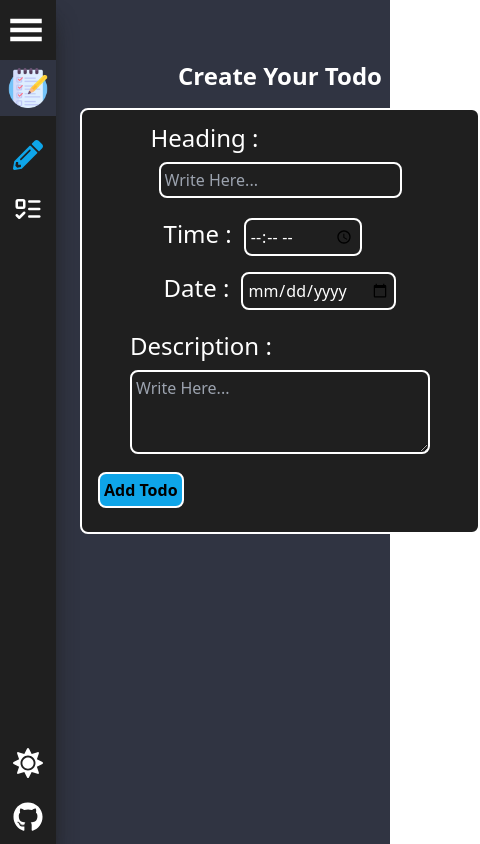
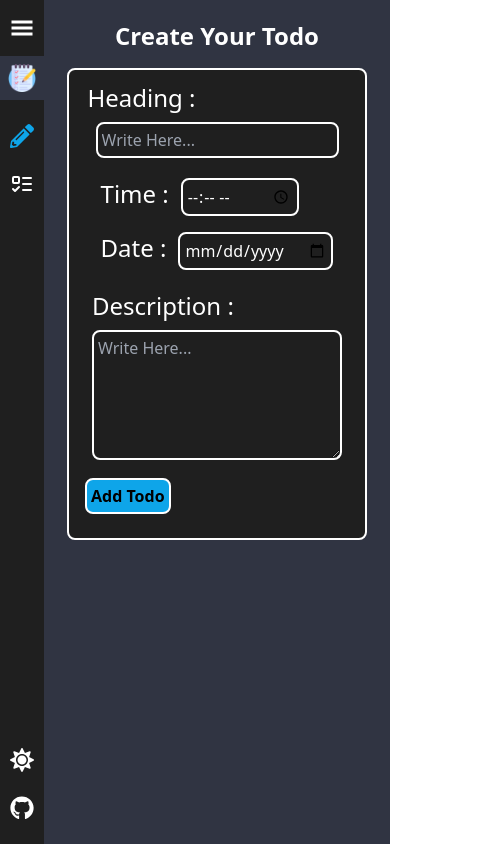
Before and after one commit to webDev5464/React-Todo-Documentation, a React (Vite) app: page / in a window 390 px wide. Shown: the whole page, 480 px wide, since content can reach past the window. Built offline with nearby package versions, Linux system fonts and the light colour scheme.

Commit message:
-modified: aside and createTodo 380px responsive complate

```diff
--- a/src/App.jsx
+++ b/src/App.jsx
@@ -14,7 +14,7 @@ export default function App() {
           <Aside />
         </div>
 
-        <main className={`p-5 bg-[--mainBg] text-[--white] w-full mdTablet:h-screen mdTablet:pl-20 ${theme}`}>
+        <main className={`p-5 bg-[--mainBg] text-[--white] w-full mdTablet:h-screen mdTablet:pl-20 lMobile:pl-16 ${theme}`}>
           <Routes>
             <Route path="/" element={<TodoForm />} />
             <Route path="TodoList" element={<TodoList />} />
--- a/src/components/configs/Aside.jsx
+++ b/src/components/configs/Aside.jsx
@@ -15,15 +15,15 @@ export default function Aside() {
   return (
     <section className={aside ? `aside aside-Disable ${theme}` : `aside aside-Enable ${theme}`}>
       {/* hamburger Button */}
-      <section className="lg:hidden text-4xl mx-2 flex items-center py-3">
-        <button onClick={showAside}>
+      <section className="lg:hidden text-4xl lMobile:text-2xl mx-2 flex items-center py-3 h-14">
+        <button onClick={showAside} className={aside ? '' : 'absolute left-0 px-3'}>
           {aside ? <GiHamburgerMenu /> : <MdCancel />}
         </button>
       </section>
       {/* Icon & webHeading */}
-      <section className={`flex items-center justify-center bg-[--mainBg] text-[--white] ${theme}`}>
+      <section className={`flex w-full items-center justify-center bg-[--mainBg] text-[--white] ${theme}`}>
         <div className="m-2">
-          <img src={TodoIcon} alt="TodoIcon" className="w-10" />
+          <img src={TodoIcon} alt="TodoIcon" className="w-10 lMobile:w-7" />
         </div>
         <div className={aside ? "tablet:hidden" : "block"}>
           <h2 className={`text-lg mx-6 font-bold`}>My-Todo</h2>
@@ -35,7 +35,7 @@ export default function Aside() {
           <NavLink to={'/'}>
             {aside
               ?
-              <div className="lg:text-xl text-3xl flex items-center">
+              <div className="lg:text-xl text-3xl lMobile:text-2xl flex items-center">
                 <div className="mx-2"><FaPencilAlt /></div>
                 <div className="tablet:hidden">Create Todo</div>
               </div>
@@ -51,7 +51,7 @@ export default function Aside() {
           <NavLink to={'TodoList'}>
             {aside
               ?
-              <div className="lg:text-xl text-3xl flex items-center">
+              <div className="lg:text-xl text-3xl lMobile:text-2xl flex items-center">
                 <div className="mx-2"><LuListTodo /></div>
                 <div className="tablet:hidden">Todo List</div>
               </div>
@@ -66,11 +66,11 @@ export default function Aside() {
       </section>
       {/* Ref & Theme */}
       <section className={aside ? "refAndTheme tablet:flex-col" : "refAndTheme flex-row"}>
-        <div onClick={toggleTheme} className="text-3xl cursor-pointer tablet:py-3">
+        <div onClick={toggleTheme} className="text-3xl lMobile:text-2xl cursor-pointer tablet:py-3">
           {theme === "dark" ? <FaSun /> : <FaMoon />}
         </div>
         <div className="tablet:py-3">
-          <Link to={"https://github.com/webDev5464"} target="_blank" className="text-3xl"><FaGithub /></Link>
+          <Link to={"https://github.com/webDev5464"} target="_blank" className="text-3xl lMobile:text-2xl"><FaGithub /></Link>
         </div>
       </section>
     </section>
--- a/src/components/pages/TodoForm.jsx
+++ b/src/components/pages/TodoForm.jsx
@@ -16,10 +16,10 @@ export default function TodoForm() {
   } = useContext(GlobalContext)
 
   return (
-    <section className="w-fit m-auto mt-10">
+    <section className="w-fit m-auto mt-10 lMobile:mt-0">
       <h2 className="text-center mb-4 text-2xl font-bold">Create Your Todo</h2>
 
-      <form className="lg:w-[800px] laptopSm:w-[600px] smTablet:w-[400px] border-2 py-1 px-4 tablet:w-fit rounded-lg bg-[--aside] smTablet:py-3" onSubmit={submittedForm}>
+      <form className="lg:w-[800px] laptopSm:w-[600px] smTablet:w-[400px] lMobile:w-[350px] mMobile:w-[300px] border-2 py-1 px-4 tablet:w-fit rounded-lg bg-[--aside] smTablet:py-3" onSubmit={submittedForm}>
         <div className="tablet:w-full flex justify-between my-2 smTablet:flex-col smTablet:w-fit smTablet:m-auto smTablet:mb-3">
           <div className="smTablet:mb-2">
             <label htmlFor="todoHeading" className="text-2xl">Heading :</label>
@@ -53,7 +53,7 @@ export default function TodoForm() {
             <label htmlFor="description" className="text-2xl mr-3">Description :</label>
           </div>
           <div>
-            <textarea name="descriptor" rows="3" className="w-[400px] smTablet:w-[300px]" placeholder="Write Here..." value={inputDescription} onChange={(e) => setInputDescription(e.target.value)} />
+            <textarea name="descriptor" className="w-[400px] smTablet:w-[300px] mMobile:w-[250px] mMobile:h-[130px]" placeholder="Write Here..." value={inputDescription} onChange={(e) => setInputDescription(e.target.value)} />
           </div>
         </div>
 
--- a/src/components/styles/index.css
+++ b/src/components/styles/index.css
@@ -17,15 +17,15 @@
 }
 
 .aside {
-  @apply bg-[--aside] text-[--white] w-48 h-screen relative mdTablet:absolute shadow-xl shadow-[--aside]
+  @apply bg-[--aside] text-[--white] lg:w-48 w-fit h-screen relative mdTablet:absolute flex flex-col items-center
 }
 
 .refAndTheme {
-  @apply absolute bottom-0 w-full flex justify-around tablet:items-center lg:py-3
+  @apply absolute bottom-0 w-full flex justify-around tablet:items-center lg:py-3 lMobile:bottom-3
 }
 
 .aside-Disable {
-  @apply tablet:w-14 duration-100
+  @apply tablet:w-fit duration-100
 }
 
 .aside-Enable {
--- a/tailwind.config.js
+++ b/tailwind.config.js
@@ -21,6 +21,12 @@ export default {
       },
       smTablet: {
         "max": "750px"
+      },
+      lMobile: {
+        "max": "550px"
+      },
+      mMobile: {
+        "max": "440px"
       }
     },
     extend: {
```
